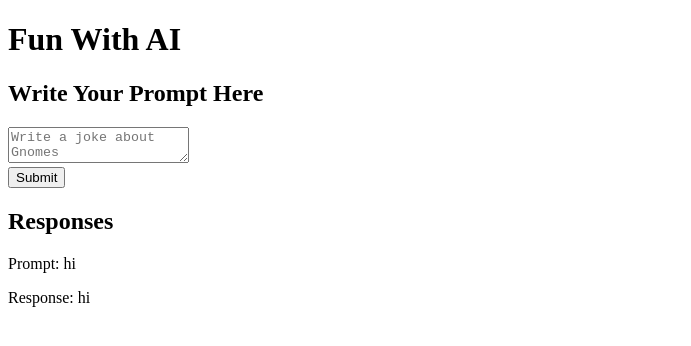
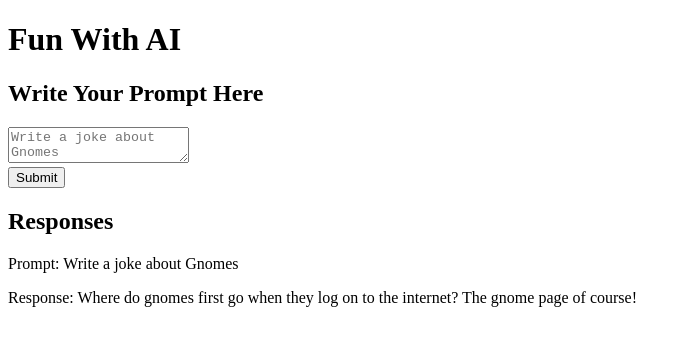
Before and after one commit to KTMichael/Shopify_Intern_Challenge, a React (Create React App) app in the folder client/: page / in a window 1280 px wide. Shown: the top 346 px of the page, without its empty margins (0-691 px from the left). Built offline with nearby package versions, Linux system fonts and the light colour scheme; the HTML template or start-up script is replaced by a standard one.

Commit message:
local storage saves posts, need to fine tune

```diff
--- a/client/src/AllResponses.jsx
+++ b/client/src/AllResponses.jsx
@@ -1,14 +1,39 @@
 import React, { useState, useEffect } from "react";
-import Responses from "./Response.jsx";
+import Response from "./Response.jsx";
+const AllResponses = ({ latestPost }) => {
+  const [allResponses, setAllResponses] = useState([
+    {
+      prompt: "Write a joke about Gnomes",
+      response:
+        "Where do gnomes first go when they log on to the internet? The gnome page of course!",
+    },
+  ]);
+  console.log(localStorage.getItem("allResponses"));
 
-const AllResponses = () => {
+  useEffect(() => {
+    if (JSON.parse(localStorage.getItem("allResponses")) === null) {
+      setAllResponses([latestPost, ...allResponses]);
+    } else {
+      setAllResponses([
+        latestPost,
+        ...JSON.parse(localStorage.getItem("allResponses")),
+      ]);
+    }
+  }, [latestPost]);
 
-
+  console.log("all", allResponses);
+  useEffect(() => {
+    localStorage.setItem("allResponses", JSON.stringify(allResponses));
+  }, [allResponses]);
   return (
     <div id="responsesContainer">
       <h2> Responses</h2>
       <div id="allResponses">
-        <Responses />
+        {allResponses.map((singleResponse, index) => {
+          if (singleResponse.prompt !== "") {
+            return <Response singleResponse={singleResponse} key={index} />;
+          }
+        })}
       </div>
     </div>
   );
--- a/client/src/App.jsx
+++ b/client/src/App.jsx
@@ -1,16 +1,12 @@
 import React, { useState, useEffect } from "react";
 import Prompt from "./Prompt.jsx";
-import AllResponses from "./AllResponses.jsx";
 
 const App = () => {
 
   return (
     <div id="mainPage">
       <h1> Fun With AI</h1>
-      <div id="content">
         <Prompt />
-        <AllResponses />
-      </div>
     </div>
   );
 };
--- a/client/src/Prompt.jsx
+++ b/client/src/Prompt.jsx
@@ -1,23 +1,19 @@
 import React, { useState, useEffect } from "react";
 import axios from "axios";
-const { APIKey } = "../../server/config.js";
+import AllResponses from "./AllResponses.jsx";
 const Prompt = () => {
-  const [allResponses, setAllResponses] = useState([]);
   const [networkError, setNetworkError] = useState(false);
   const [prompt, setPrompt] = useState("");
   const [response, setResponse] = useState("");
-  //   //only allows letters and numbers in input
-  // const verifyInput = (text) => {
-  //   return text.replace(/[^\w]|_/g, "");
-  // };
+  const [latestPost, setLatestPost] = useState({ prompt: "", response: "" });
 
   const sendPrompt = (e) => {
     e.preventDefault();
     axios
       .post("/prompts", { body: prompt })
       .then((res) => {
-        setResponse(res.data.choices[0].text);
-        console.log("res", res.data.choices[0].text);
+        setLatestPost({ prompt: prompt, response: res.data.choices[0].text });
+        setPrompt("");
       })
       .catch((error) => {
         console.log("error", error);
@@ -25,6 +21,7 @@ const Prompt = () => {
       });
   };
   return (
+    <div id="content">
       <div id="prompt">
         <h2>Write Your Prompt Here</h2>
         <form>
@@ -33,6 +30,7 @@ const Prompt = () => {
             type="text"
             placeholder="Write a joke about Gnomes"
             value={prompt}
+            pattern="[a-zA-Z0-9]*"
             onChange={(e) => setPrompt(e.target.value)}
           ></textarea>
           <br />
@@ -41,6 +39,8 @@ const Prompt = () => {
           </button>
         </form>
       </div>
+      <AllResponses latestPost={latestPost} />
+    </div>
   );
 };
 
--- a/client/src/Response.jsx
+++ b/client/src/Response.jsx
@@ -1,10 +1,14 @@
 import React, { useState, useEffect } from "react";
 
-const Response = () => {
+const Response = ({ singleResponse }) => {
   return (
     <div id="response">
-      <p>Prompt: hi</p>
-      <p>Response: hi</p>
+      {singleResponse.prompt !== "" && (
+        <div>
+          <p> Prompt: {singleResponse.prompt}</p>
+          <p>Response: {singleResponse.response}</p>
+        </div>
+      )}
     </div>
   );
 };
```
Also changed, not shown: 2 other files (tests, documents, lock files or other folders). Lines whose indentation alone changed are shown as unchanged.
